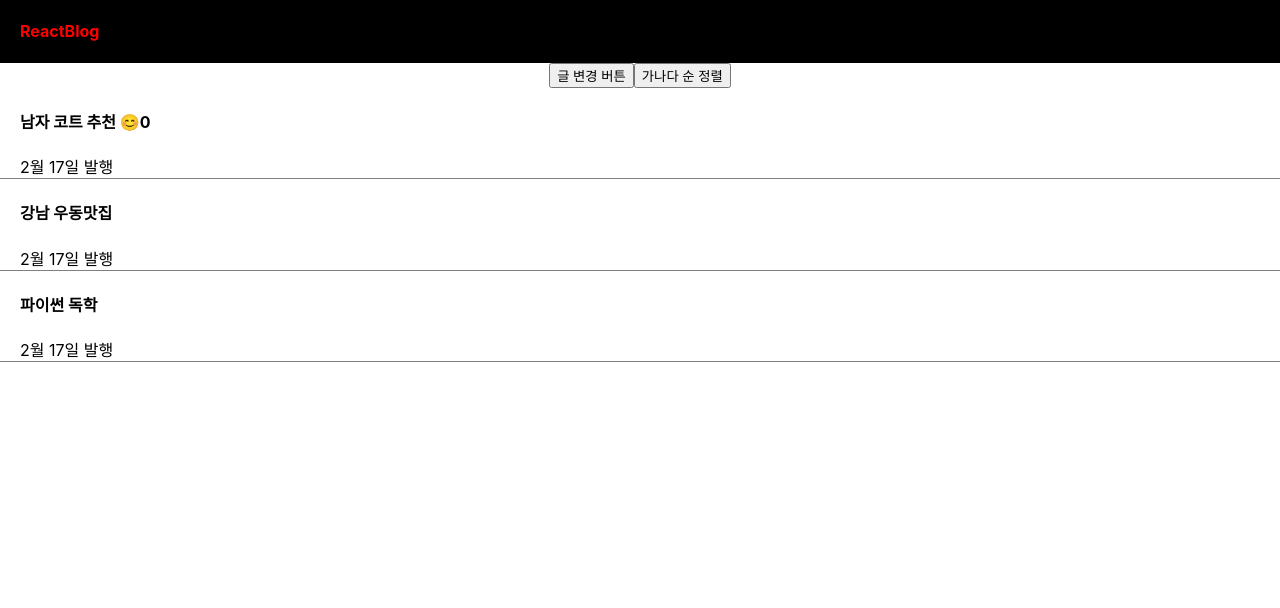
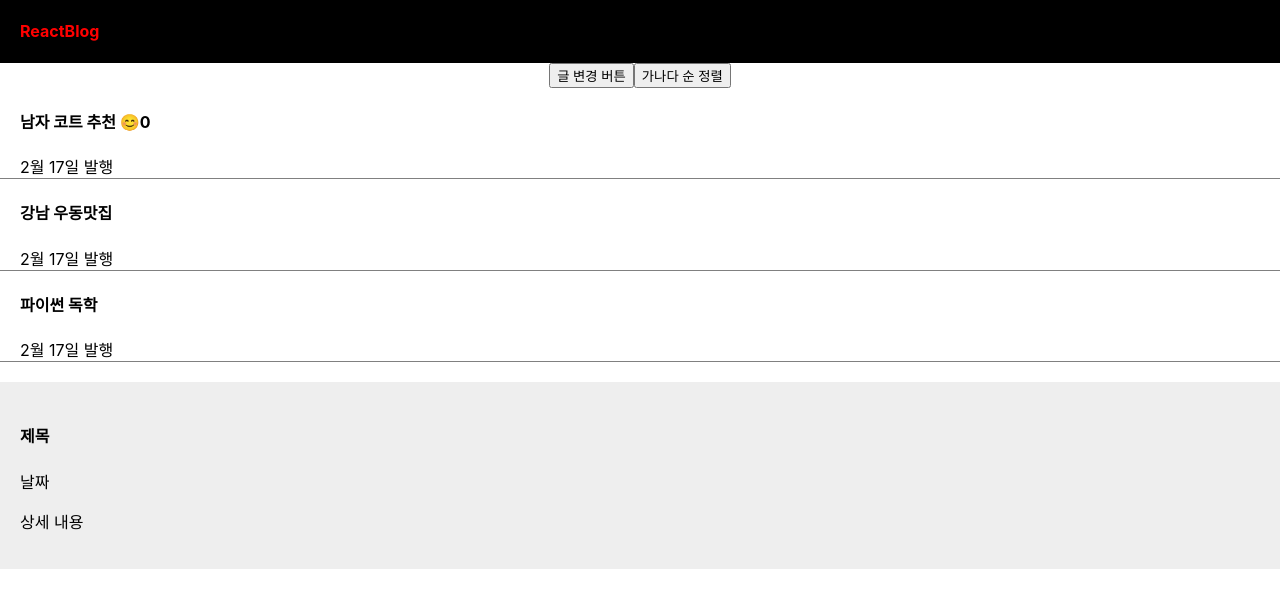
Before and after one commit to Establers/react_study, a React (Create React App) app: page / in a window 1280 px wide. Shown: the top 608 px of the page. Built offline with nearby package versions, Linux system fonts and the light colour scheme.

Commit message:
component

```diff
--- a/src/App.css
+++ b/src/App.css
@@ -54,3 +54,10 @@ div {
   text-align: left;
   border-bottom: 1px  solid grey;
 }
+
+.modal {
+  margin-top: 20px;
+  padding: 20px;
+  background: #eee;
+  text-align: left;
+}
--- a/src/App.js
+++ b/src/App.js
@@ -60,7 +60,7 @@ function App() {
           let copy = [...title];
           copy.sort();
           setTitle(copy);
-          console.log(title);
+
         }}>가나다 순 정렬</button>
       <div className='list'>
         <h4>{title[0]} <span onClick={ ()=>{ setLikes(likes + 1)} }>😊</span>{likes}</h4>
@@ -77,9 +77,44 @@ function App() {
         <h4>{title[2]}</h4>
         <p4>2월 17일 발행</p4>
       </div>
+
+      <Modal></Modal>
+      {/* 모달 UI를 계속 만들기 불편함 --> HTML 덩어리를 Component 문법으로 처리 가능 */}
+      {/* 1. function 만들고 return()에 html 담기 */}
+
+
+
+
     </div>
   );
+}
 
+// 1. 반복적인 html 축약할 때
+// 2. 큰 페이지들
+// 3. 자주 변경되는 것들
+// --> 이럴 때 컴포넌트를 사용하면 좋다
+function Modal(){
+  return(
+    <div className='modal'>
+      <h4>제목</h4>
+      <p>날짜</p>
+      <p>상세 내용</p>
+    </div>
+    // 하나의 Div 같이 하나만 가능 두개 불가
+
+    // 굳이 div를 두개 하려면 다시 새로운 하나의 div로 감싸기
+    // 의미 없는 div를 쓰기 귀찮으면 <></> 로 할 수 있다. fragnent
+  );
+}
+
+function TestComponent(){
+  return(
+    <div>
+      <h4> 안녕하세요 ... </h4>
+      <span>Test...</span>
+      <p>Test P tag</p>
+    </div>
+  )
 }
 
 export default App;
```
